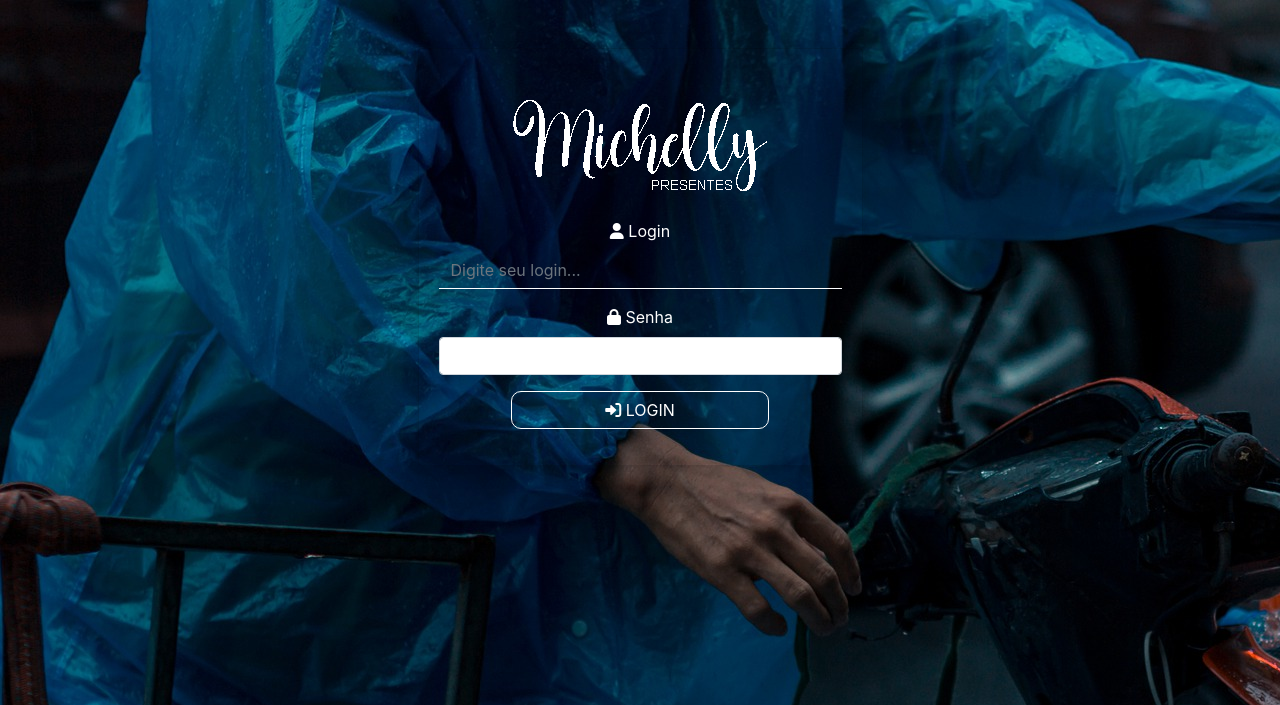
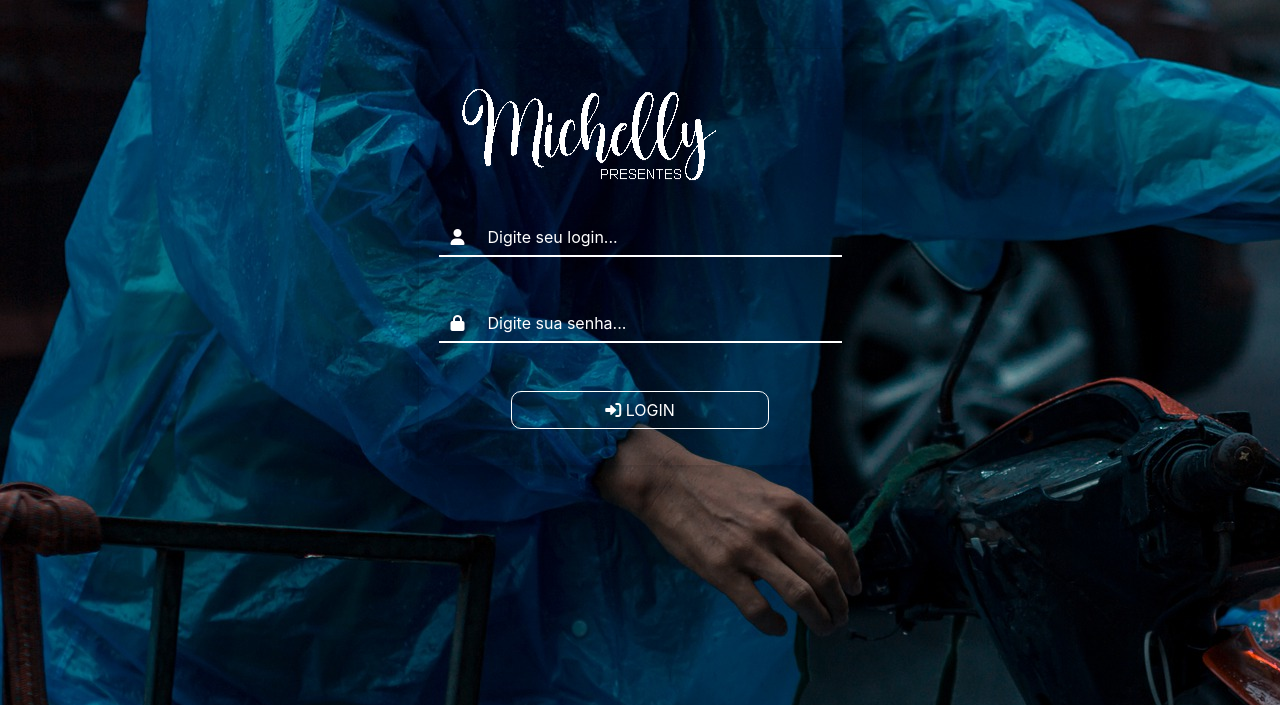
Before and after one commit to KaikSouza/delivery, a PHP site: page / in a window 1280 px wide. Shown: the top 705 px of the page. Run offline with PHP 8.4, Linux system fonts and the light colour scheme.

Commit message:
alterações

```diff
--- a/index.html
+++ b/index.html
@@ -22,14 +22,26 @@
                         <img class="img-fluid" src="img/logo.png" alt="e-delivery" width="300">
                         <form>
                             <div class="form-group">
-                                <label class="label"><i class="fa-solid fa-user"></i> Login</label>
-                                <input type="text" name="" id="" class="form-control" placeholder="Digite seu login...">
+                                <div class="input-group mb-2">
+                                  <div class="input-group-prepend">
+                                    <div class="input-group-text">
+                                      <i class="fa-solid fa-user"></i>
+                                    </div>
+                                    </div>
+                                  <input type="text" name="" id="name" class="form-control" placeholder="Digite seu login...">
+                                </div>
                             </div>
-                            <div class="form-group">
-                                <label><i class="fa-solid fa-lock"></i> Senha</label>
-                                <input type="password" name="" id="" class="form-control">
+                            <div class="form-group mt-5">
+                                <div class="input-group mb-2">
+                                    <div class="input-group-prepend">
+                                      <div class="input-group-text">
+                                        <i class="fa-solid fa-lock"></i>
+                                      </div>
+                                      </div>
+                                    <input type="password" name="" id="password" class="form-control" placeholder="Digite sua senha...">
+                                  </div>
                             </div>
-                            <div class="form-group row justify-content-center">
+                            <div class="form-group row justify-content-center mt-5">
                                 <div class="col-12 col-sm-8 col-md-8">
                                     <button class="btn btn-primary btn-block"><i class="fa-solid fa-right-to-bracket"></i> LOGIN</button>
                                 </div>
--- a/styleindex.css
+++ b/styleindex.css
@@ -1,24 +1,40 @@
+img{
+    transform: translateY(0px);
+    animation: flutuar 5s ease-in-out infinite;
+}
+@keyframes flutuar{
+    0%{
+        transform: translateY(0px);
+    }
+    50%{
+        transform: translateY(-15px);
+    }
+    100%{
+        transform: translateY(0px);
+    }
+}
 .card{
     background-color: transparent;
     color: white;
     border: 1;
+    width: 100%;
+    height: 100%;
 }
 
-.card-body{
-    text-align: center;
-}
-
-input[type=text]{
-    border-bottom: 1px solid white;
+.form-control{
+    border-bottom: 2px solid white;
     border-top: 0;
     border-left: 0;
     border-right: 0;
     background-color: transparent;
     border-radius: 0;
+    color: white;
 }
-
-input[type=text]:focus{
-    border-bottom: 1px solid white;
+.form-control::placeholder{
+    color: white;
+}
+.form-control:focus{
+    border-bottom: 2px solid white;
     background-color: transparent;
     border-radius: 0;
     box-shadow: 0 0 0 0;
@@ -32,4 +48,27 @@
 
 .btn:hover{
     background: transparent;
+    transform: translateY(0px);
+    animation: subir 3s ease-in-out;
 }
+@keyframes subir{
+    0%{
+        transform: translateY(0px);
+    }
+    50%{
+        transform: translateY(-3px);
+    }
+    100%{
+        transform: translateY(0px);
+    }
+}
+
+.input-group-text{
+    background: transparent;
+    color: white;
+    border-radius: 0;
+    border-bottom: 2px solid white;
+    border-top: 0;
+    border-left: 0;
+    border-right: 0;
+}
```
Also changed, not shown: cliente-novo.html (+10 -6 lines).
